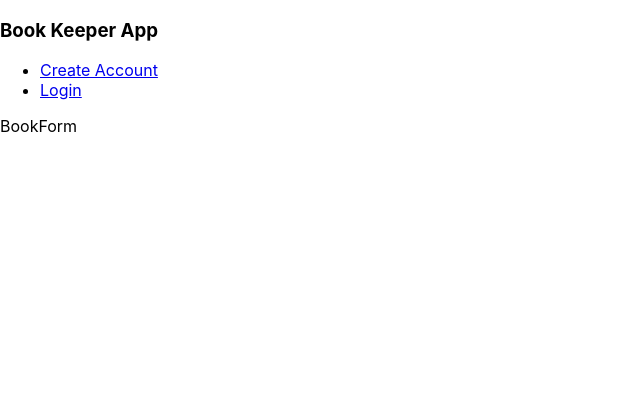
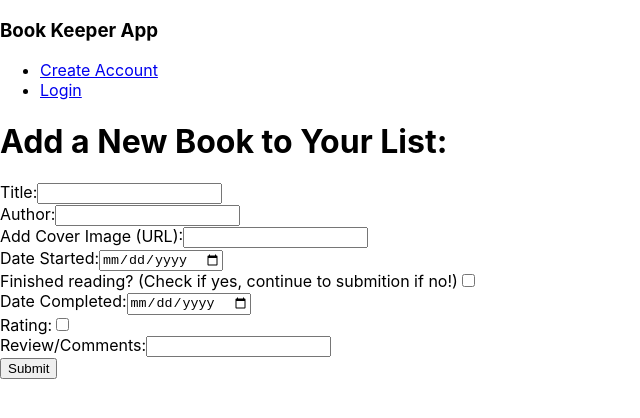
Before and after one commit to JosetteTGarcia/book-keeper-app, a React (Create React App) app: page /books/new in a window 1280 px wide. Shown: the top 418 px of the page, without its empty margins (0-640 px from the left). Built offline with nearby package versions, Linux system fonts and the light colour scheme.

Commit message:
added form to submit new books, unstyled

```diff
--- a/src/components/books/BookForm.js
+++ b/src/components/books/BookForm.js
@@ -1,14 +1,77 @@
-import React from 'react'
+import React, {useState} from 'react'
 
 function BookForm(){
 
+  const [formData, setFormData] = useState({
+    "title": "",
+    "author": "",
+    "image": "",
+    "completed": true,
+    "dateStarted": "",
+    "dateCompleted": "",
+    "starReview": true,
+    "comments": ""
+  })
+  function addNewBookData(e){
+    e.preventDefault();
+    setFormData({
+      ...formData,
+      [e.target.name]: e.target.value
+    })
+  }
 
   return (
     <div>
-      BookForm
+      <h1> Add a New Book to Your List:</h1>
+      <form onSubmit={addNewBookData}>
+        <label>
+          Title:
+          <input type="text" name="title" />
+        </label> <br/>
+        <label>
+          Author:
+          <input type="text" name="author" />
+        </label> <br/>
+        <label>
+          Add Cover Image (URL):
+          <input type="text" name="image"/>
+        </label> <br/>
+        <label>
+          Date Started:
+          <input type="date" name="dateStarted" />
+        </label> <br/>
+        <label>
+          Finished reading? (Check if yes, continue to submition if no!)
+          <input type="checkbox" name="completed" />
+        </label> <br/>
+        <label>
+          Date Completed:
+          <input type="date" name="dateCompleted" />
+        </label> <br/>
+        <label>
+          Rating:
+          <input type="checkbox" name="rating" />
+        </label> <br/>
+        <label>
+          Review/Comments:
+          <input type="text" name="comments" />
+        </label> <br/>
+        <input type="submit" value="Submit" />
+    </form>
     </div>
   )
 
 }
 
 export default BookForm;
+
+// "id": 1,
+// "user_id": 1,
+// "title": "East of Eden",
+// "author": "John Steinbeck",
+// "image": "https://upload.wikimedia.org/wikipedia/commons/thumb/9/9a/East_of_Eden_%281952_1st_ed_dust_jacket%29.jpg/800px-East_of_Eden_%281952_1st_ed_dust_jacket%29.jpg",
+// "completed": true,
+// "dateStarted": "date",
+// "dateCompleted": "date2",
+// "starReview": "stars",
+// "comments": "comments"
```
